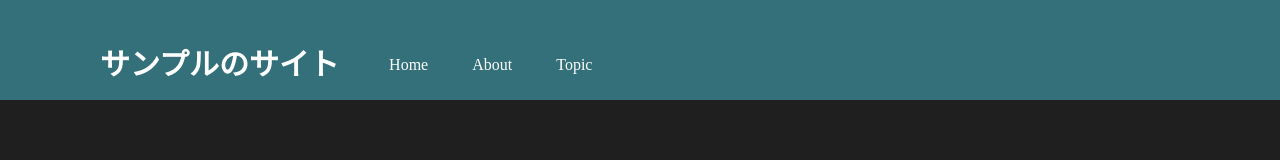
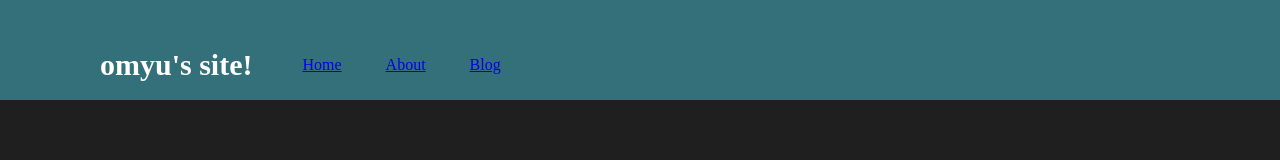
Before and after one commit to omyu1116/abomyu, a website with bundled scripts: page index.html in a window 1280 px wide. Built offline with nearby package versions, Linux system fonts and the light colour scheme.

Commit message:
headerリンク追加

```diff
--- a/index.html
+++ b/index.html
@@ -10,14 +10,18 @@
   <body>
     <header>
         <h1 class="headline">
-        <a>サンプルのサイト</a>
+        <a>omyu's site!</a>
       </h1>
       <ul class="nav-list">
         <li class="nav-list-item">
-          <a>Home</a>
+          <a href="https://omyu1116.github.io/abomyu/">Home</a>
         </li>
-        <li class="nav-list-item">About</li>
-        <li class="nav-list-item">Topic</li>
+        <li class="nav-list-item">
+            <a href="about.html">About</a>
+        </li>
+        <li class="nav-list-item">
+            <a href="blog.html">Blog</a>
+        </li>
       </ul>
     </header>
 
```
Also changed, not shown: about.html (added, +14 -0 lines), blog.html (added, +14 -0 lines).
